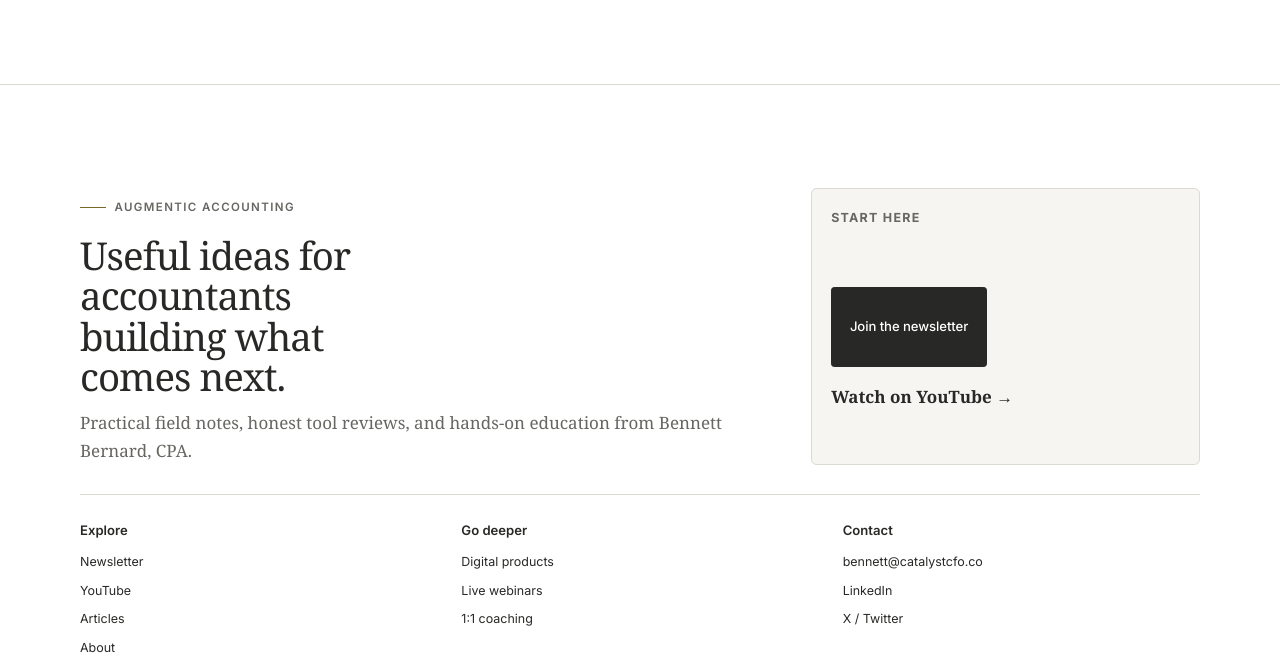
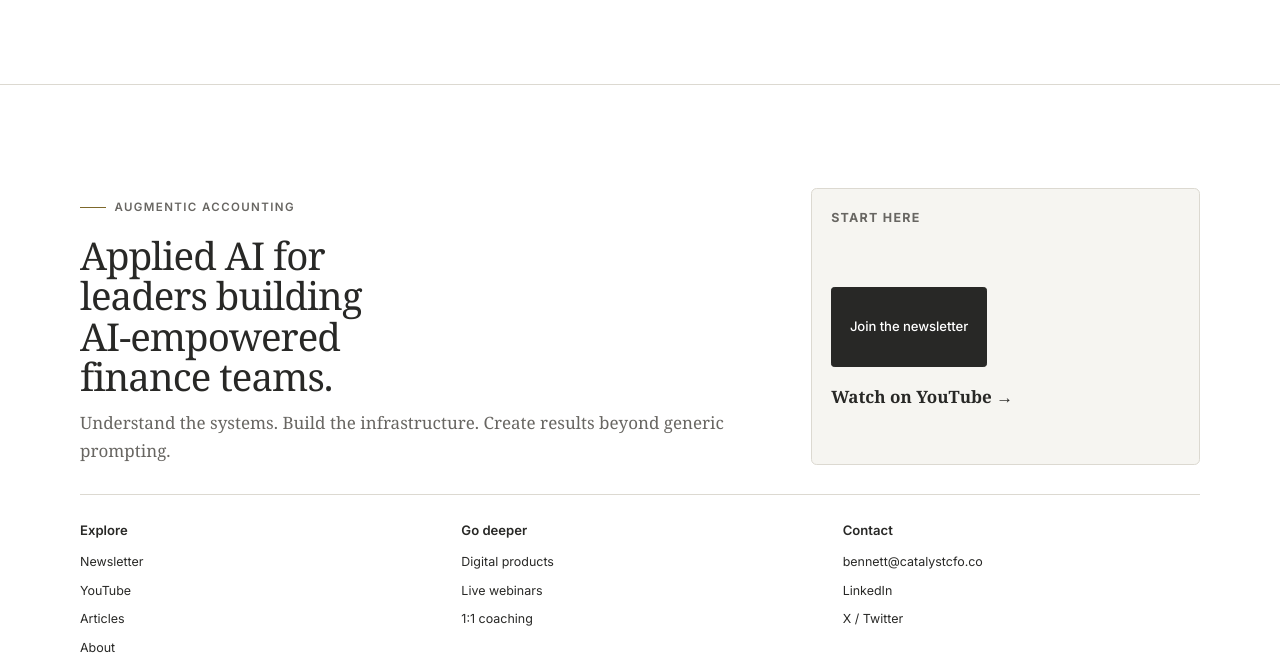
Before and after one commit to bennett-bernard/augmentic-accounting-site, a Python web app: template templates/about.html in a window 1280 px wide. Shown: the part 2213-2873 px from the top of the page. Run offline with Jinja, Linux system fonts and the light colour scheme; the template is opened without the code that fills it, so the values that code supplies are empty.

Commit message:
Align base.html messaging with applied AI lab positioning

```diff
--- a/templates/base.html
+++ b/templates/base.html
@@ -12,7 +12,7 @@
     <meta charset="UTF-8">
     <meta name="viewport" content="width=device-width, initial-scale=1.0, viewport-fit=cover">
     <title>{% block title %}Augmentic Accounting{% endblock %}</title>
-    <meta name="description" content="{% block description %}Practical AI field notes, videos, tools, and coaching for accountants who want to shape what comes next.{% endblock %}">
+    <meta name="description" content="{% block description %}An applied AI lab for accounting and finance leaders building AI-empowered teams, infrastructure, and results beyond generic prompting.{% endblock %}">
     <link rel="stylesheet" href="{{ url_for('static', path='css/styles.css') }}?v=20260901-crisp-editorial">
     <link rel="icon" href="{{ url_for('static', path='favicon.ico') }}" type="image/x-icon">
     <link rel="preconnect" href="https://fonts.googleapis.com">
@@ -57,8 +57,8 @@
                 <div class="footer__top">
                     <div>
                         <p class="eyebrow eyebrow--light">Augmentic Accounting</p>
-                        <h2>Useful ideas for accountants building what comes next.</h2>
-                        <p class="footer__lede">Practical field notes, honest tool reviews, and hands-on education from Bennett Bernard, CPA.</p>
+                        <h2>Applied AI for leaders building AI-empowered finance teams.</h2>
+                        <p class="footer__lede">Understand the systems. Build the infrastructure. Create results beyond generic prompting.</p>
                     </div>
                     <div class="footer__contact-card footer__signup-card">
                         <p class="footer__label">Start here</p>
```
